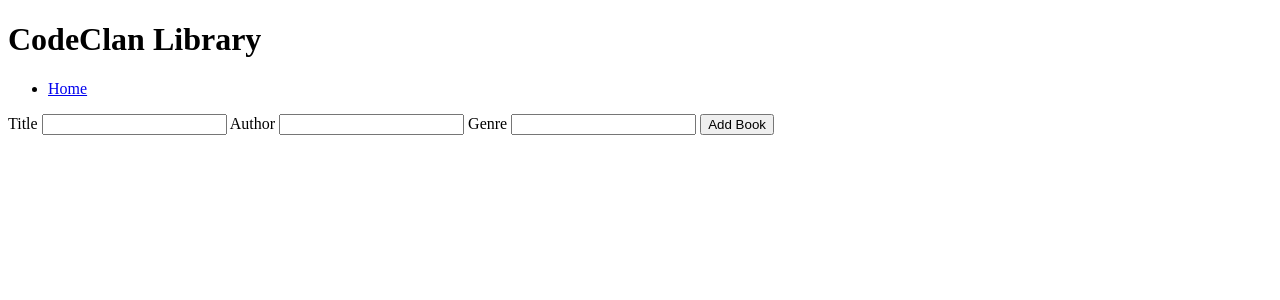
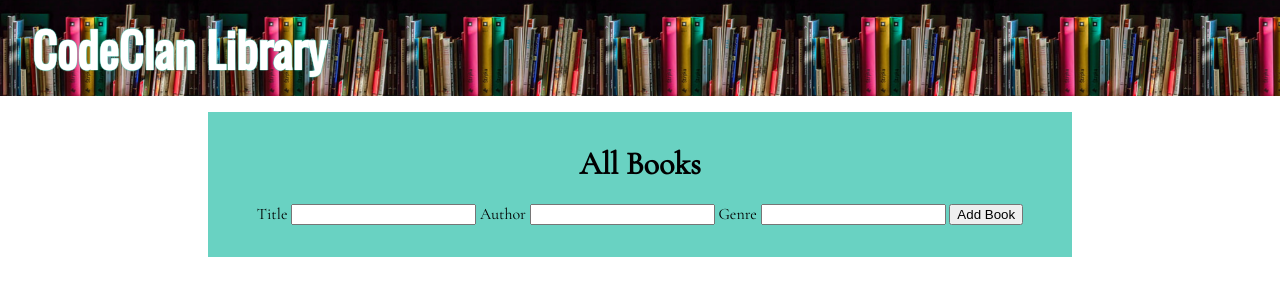
Before and after one commit to edwardjanson/library_app, a Flask app: page /books in a window 1280 px wide. Shown: the top 300 px of the page. Run offline with Flask 2, Linux system fonts and the light colour scheme.

Commit message:
updating html and css

```diff
--- a/static/style.css
+++ b/static/style.css
@@ -0,0 +1,73 @@
+body {
+    font-family: "Cormorant Garamond", "Times New Roman", Times, serif;
+    margin: 0 auto;
+    width: 100%;
+    display: flex;
+    justify-content: center;
+    align-items: center;
+    flex-wrap: wrap;
+}
+
+#logo {
+    font-family: Oswald, Arial, Helvetica, sans-serif;
+    font-weight: bolder;
+    font-size: 3rem;
+    color: white;
+    padding: 2rem;
+    text-shadow: 0 0 1px rgb(105, 210, 194), 0 0 1px rgb(105, 210, 194), 0 0 1px rgb(105, 210, 194), 0 0 1px rgb(105, 210, 194);
+}
+
+h1 {
+    margin-top: 0;
+    font-size: 2rem;
+    text-align: center;
+}
+
+header {
+    height: 6rem;
+    background-image: url("/static/images/books.png");
+    background-repeat: repeat-x;
+    background-size: auto 100%;
+    align-items: center;
+    display: flex;
+    flex-basis: 100%;
+}
+
+main {
+    margin: 1rem;
+    display: flex;
+    justify-content: center;
+    background-color: rgb(105, 210, 194);
+    width: 50rem;
+    padding: 2rem;
+}
+
+.book-cards {
+    display: grid;
+    justify-content: space-around;
+    grid-template-columns: 30% 30% 30%;
+}
+
+.book-card {
+    margin: 1rem;
+    background-color: rgb(255, 241, 45);
+    max-width: 10rem;
+    padding: 1rem;
+    display: flex;
+    flex-direction: column;
+    align-items: center;
+}
+
+.card-header {
+    margin-top: 0;
+    font-size: 1.5rem;
+    text-align: center;
+}
+
+.book-card > form > span > input {
+    margin-bottom: 0.5rem;
+}
+
+.book-card > form > input {
+    margin-top: 0.5rem;
+}
--- a/templates/books.html
+++ b/templates/books.html
@@ -5,22 +5,29 @@
 {% endblock %}
 
 {% block main %}
-<header>
-    <h1 id="logo">CodeClan Library</h1>
-    <nav>
-        <ul>
-            <li><a href="/home">Home</a></li>
-        </ul>
-    </nav>
-</header>
 <main>
+    <div id="main-content">
+        <h1>All Books</h1>
         {% if error %}
-    <span>Please make sure to add a book title, author, and genre</span>
+        <div id="error-message">
+            Please make sure to add a book title, author, and genre
+        </div>
         {% endif %}
+        <div id="form">
+            <form action="/books/create" method="post">
+            <label for="title">Title</label>
+            <input type="text" name="title" id="title">
+            <label for="author">Author</label>
+            <input type="text" name="author" id="author">
+            <label for="genre">Genre</label>
+            <input type="text" name="genre" id="genre">
+            <input type="submit" value="Add Book">
+            </form>
+        </div>
+        <div class="book-cards">
             {% for book in books %}
-    <div>
-      <p>
-            <a href=/books/{{ book.hyphenate_title() }}>{{ book.title }}</a>
+            <div class="book-card">
+                <h2 class="card-header"><a href=/books/{{ book.hyphenate_title() }}>{{ book.title }}</a></h2>
                 <form action="/books/{{ book.hyphenate_title() }}/update" method="post">
                     {% if book.is_checked_out %}
                     <span>Checked-in <input name="check-out-status" type="radio" value="checked-in" onchange="this.form.submit()"/></span>
@@ -33,17 +40,9 @@
                 <form action="/books/{{ book.hyphenate_title() }}/delete" method="post">
                 <input type="submit" value="Remove Book">
                 </form>
-      </p>
             </div>
             {% endfor %}
-    <form action="/books/create" method="post">
-      <label for="title">Title</label>
-      <input type="text" name="title" id="title">
-      <label for="author">Author</label>
-      <input type="text" name="author" id="author">
-      <label for="genre">Genre</label>
-      <input type="text" name="genre" id="genre">
-      <input type="submit" value="Add Book">
-    </form>
+        </div>
+    </div>
 </main>
 {% endblock %}
--- a/templates/layout.html
+++ b/templates/layout.html
@@ -8,7 +8,7 @@
         <meta name="viewport" content="initial-scale=1, width=device-width">
 
         <!-- Google Font -->
-        <link href="https://fonts.googleapis.com/css2?family=Abel" rel="stylesheet">
+        <link href="https://fonts.googleapis.com/css2?family=Cormorant+Garamond|Oswald" rel="stylesheet">
 
         <!-- https://favicon.io/emoji-favicons/books -->
         <link href="/static/images/favicon.ico" rel="icon">
@@ -20,6 +20,9 @@
 
     </head>
 <body>
+    <header>
+        <span id="logo">CodeClan Library</span>
+    </header>
     {% block main %}{% endblock %}
 </body>
 </html>
```
Also changed, not shown: templates/book.html (+2 -8 lines), static/images/books.png (added). Lines whose indentation alone changed are shown as unchanged.
